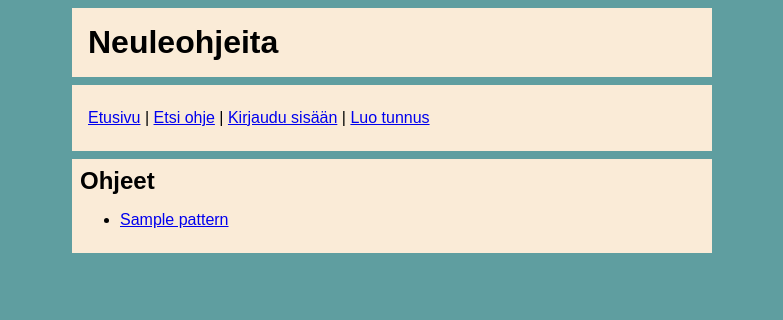
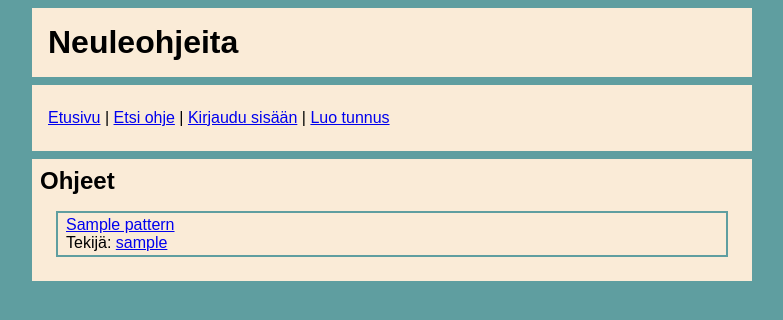
Before and after one commit to pianisti/neuleohjeita, a Flask app: template templates/index.html in a window 1280 px wide. Shown: the top 320 px of the page, without its empty margins (248-1031 px from the left). Run offline with Flask 3, Linux system fonts and the light colour scheme; the template is opened without the code that fills it: most values are stand-ins (such as "Sample title", 1, 10 or a date in 2020).

Commit message:
Improve pattern list

```diff
--- a/patterns.py
+++ b/patterns.py
@@ -57,7 +57,10 @@ def get_classes(pattern_id):
     return db.query(sql, [pattern_id])
 
 def get_patterns():
-    sql = "SELECT id, title FROM patterns ORDER BY id DESC"
+    sql = """SELECT patterns.id, patterns.title, users.id, users.username
+             FROM patterns, users
+             WHERE patterns.user_id = users.id
+             ORDER BY patterns.id DESC"""
     return db.query(sql)
 
 def get_pattern(pattern_id):
--- a/static/main.css
+++ b/static/main.css
@@ -1,6 +1,6 @@
 body {
   margin: auto;
-  max-width: 40em;
+  max-width: 45em;
   font-family: sans-serif;
   background-color: cadetblue;
 }
@@ -24,6 +24,12 @@ body {
   margin: 0.5em 0;
 }
 
+.pattern {
+  border: 2px solid cadetblue;
+  margin: 1em;
+  padding: 0.2em 0.5em;
+}
+
 h1,h2 {
   margin: 0;
 }
--- a/templates/index.html
+++ b/templates/index.html
@@ -4,9 +4,10 @@
 
 {% block content %}
 <h2>Ohjeet</h2>
-<ul>
-  {% for pattern in patterns %}
-  <li><a href=/pattern/{{ pattern.id }}>{{ pattern.title }}</a></li>
-  {% endfor %}
-</ul>
+{% for pattern in patterns %}
+<div class="pattern">
+  <a href=/pattern/{{ pattern.id }}>{{ pattern.title }}</a> <br />
+  Tekijä: <a href=/user/{{ pattern.user_id }}>{{ pattern.username }}</a>
+</div>
+{% endfor %}
 {% endblock %}
```
